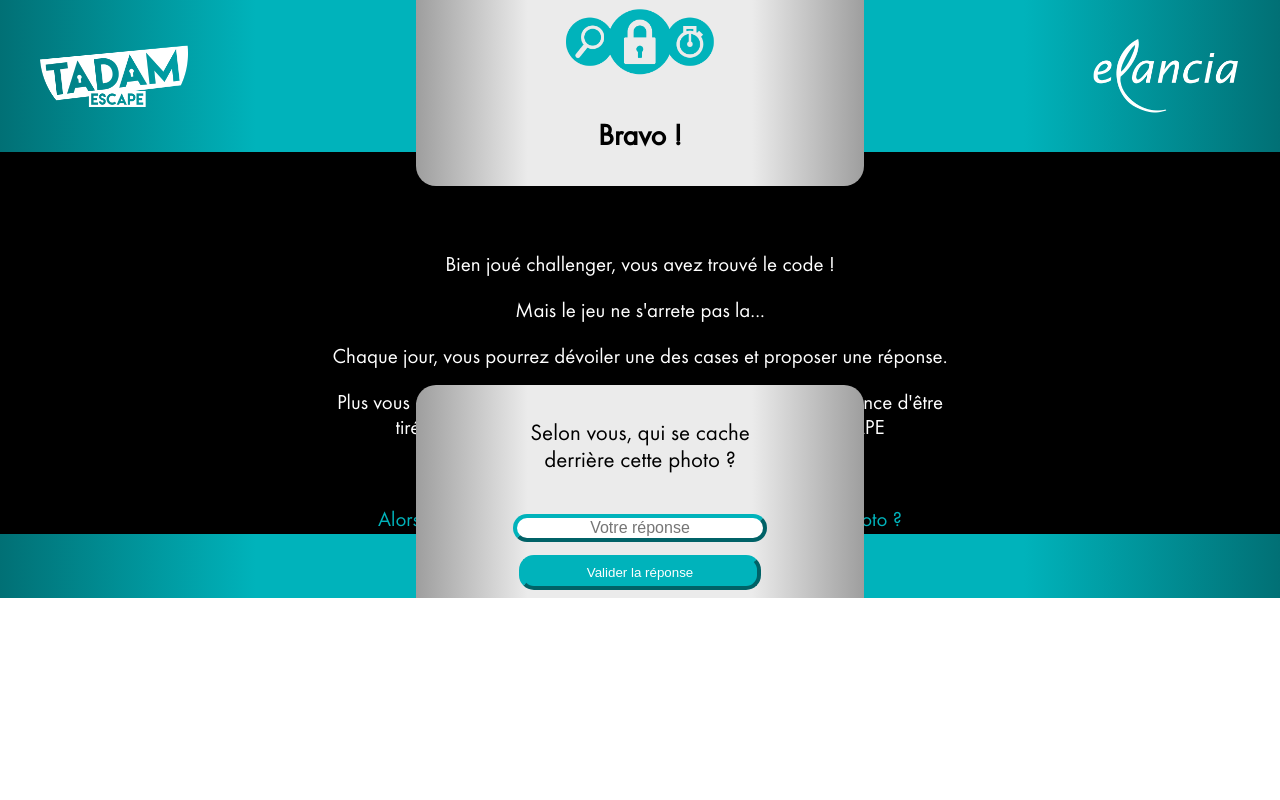
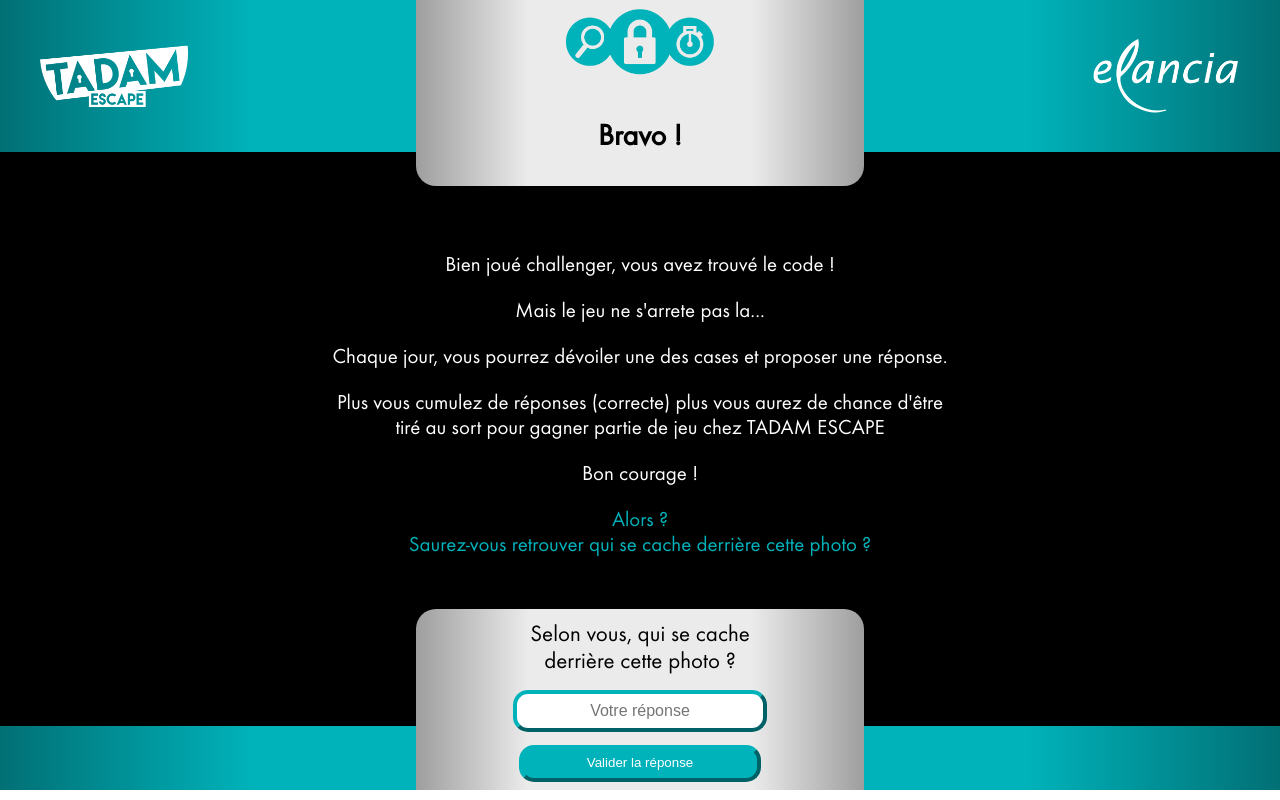
Before and after one commit to Mpreard/Tadam, a PHP site: page /page2.php in a window 1280 px wide. Run offline with PHP 8.4, Linux system fonts and the light colour scheme; data that the repository does not hold is empty.

Commit message:
fix grille etc

```diff
--- a/page2.css
+++ b/page2.css
@@ -4,6 +4,12 @@
 
 #grille {
     text-align: center;
+    padding-bottom: 13%;
+}
+
+.message_guess{
+        margin-block-start: 0em;
+        margin-block-end: 0em;
 }
 
 .image_grille {
@@ -11,6 +17,13 @@
     height: auto;
     border-style: solid;
     border-color: white;
+    border-width: 1px;
+    margin: 1px;
+}
+
+.input_answer {
+    max-width: 100%!important;
+    padding: 3% 15% 0 15%!important;
 }
 
 .wrap_grille{
@@ -33,6 +46,7 @@
 .end_presentation{
     color: rgb(0 179 187);
     margin-block-end: 0em;
+    margin-block-start: 0em;
 }
 
 .form_infos {
@@ -56,6 +70,14 @@
     margin-block-end: 0em;
 }
 
+.form_answer{
+    line-height: 2;
+}
+
+.submit_button_guess{
+    line-height: 1.25;
+}
+
 /*
 @media screen and (max-width: 1678px) {
     .image_grille {
--- a/page2.php
+++ b/page2.php
@@ -35,7 +35,8 @@ session_start();
         <p>Chaque jour, vous pourrez dévoiler une des cases et proposer une réponse.</p>
         <p>Plus vous cumulez de réponses (correcte) plus vous aurez de chance d'être </br> tiré au sort pour gagner  partie de jeu chez TADAM ESCAPE</p>
         <p>Bon courage !</p>
-        <p class="end_presentation">Alors ? Saurez-vous retrouver qui se cache derrière cette photo ?</p>
+        <p class="end_presentation">Alors ?</p>
+        <p class="end_presentation">Saurez-vous retrouver qui se cache derrière cette photo ?</p>
       </div>
       <div class="wrap_grille">
         <div id="grille">
@@ -58,7 +59,7 @@ session_start();
                   echo '<img class="image_grille" id='.$id.' src="assets/img-grille/' . $id . '.jpg"/>';
                   $clique = true;
                 } else {
-                  echo'<a id='.$id.'  class="image_grille" href="page2.php?img='.$id.'"><img src="assets/img-grille/noir.png"/></a>';
+                  echo'<a id='.$id.'  class="image_cliquable" href="page2.php?img='.$id.'"><img src="assets/img-grille/noir.png" class="image_grille"/></a>';
                 }
 
               }
@@ -80,15 +81,15 @@ session_start();
           <div class="container mt-5 container_infos">
             <div class="row">
               <div class = "infos_container">
-                <div class="col-6 input_infos">
-                  <p>Selon vous, qui se cache derrière cette photo ?</p>
+                <div class="col-6 input_infos input_answer">
+                  <p class="message_guess">Selon vous, qui se cache derrière cette photo ?</p>
                 </div>
                 <div class="col-6 input_infos">
-                  <input type="text" id="answer" name="answer" class="form-control form_infos" placeholder="Votre réponse" pattern="[A-Za-z]+" required />
+                  <input type="text" id="answer" name="answer" class="form-control form_infos form_answer" placeholder="Votre réponse" pattern="[A-Za-z]+" required />
                 </div>
                 <div class="col-6 input_infos input_submit_button">
                   <div class = "submit_button_class">
-                    <input type="submit" class = "submit_button" value="Valider la réponse" />
+                    <input type="submit" class = "submit_button submit_button_guess" value="Valider la réponse" />
                   </div>
                 </div>
               </div>
```
